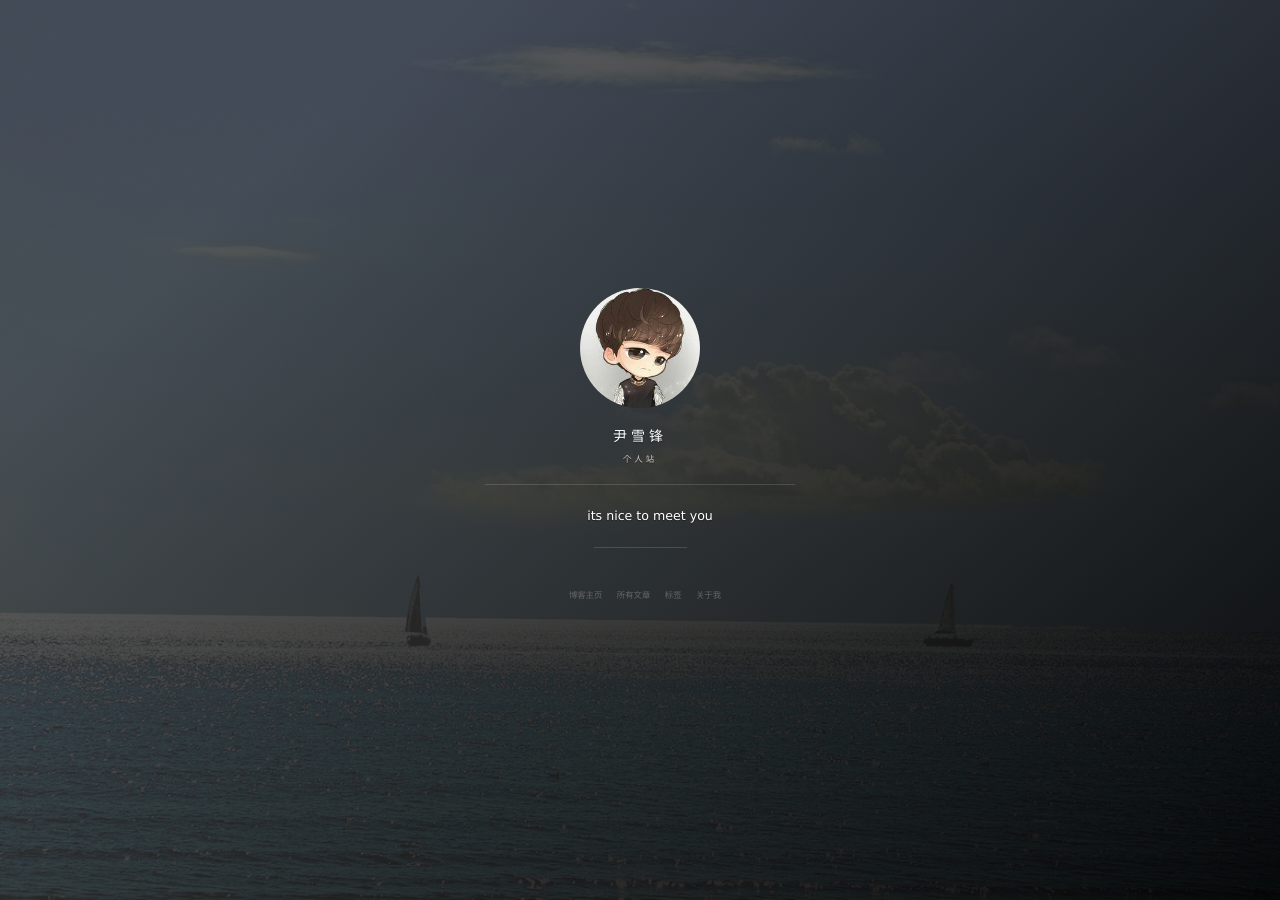
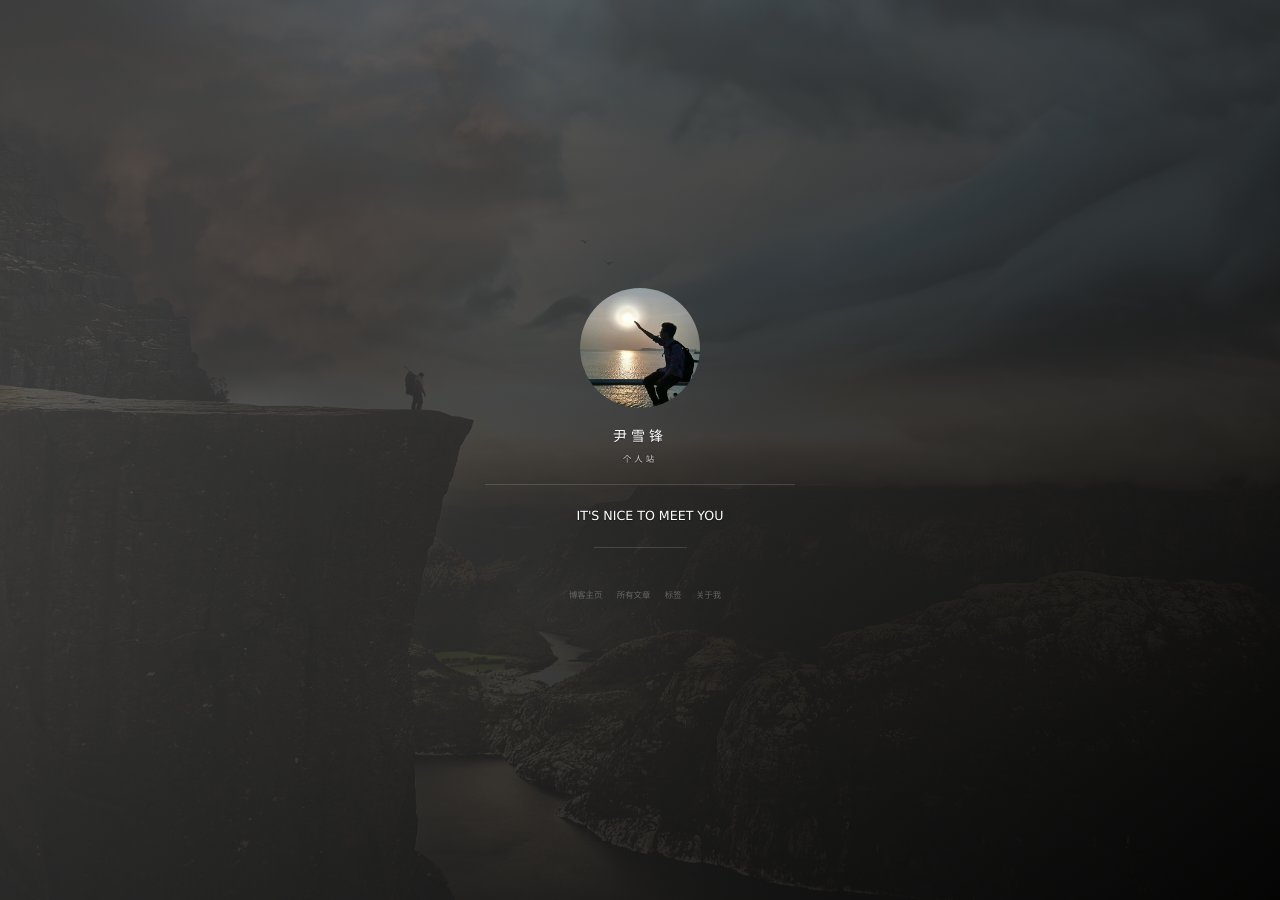
Before and after one commit to xiaofengfenger/xiaofengfenger.github.io, a Jekyll site: the page built from index.html, in a window 1280 px wide. Built offline with Jekyll 4.4.1, drawn with Linux system fonts in a browser that asks for light colours; nearby versions of some CDN libraries; the list of posts is cut into pages by our own code; comment, search, counter and statistics services are not loaded; grey boxes are pictures that could not be loaded.

Commit message:
图片修改

```diff
--- a/_config.yml
+++ b/_config.yml
@@ -1,11 +1,11 @@
 # Basic
 title: 尹雪锋
 subtitle: 个人站
-description: its nice to meet you
+description: IT'S NICE TO MEET YOU
 # 头像里面的标题
 avatarTitle: yinxuefeng
 # 头像里面的描述
-avatarDesc: c/c++ java
+avatarDesc: c/c++/java
 url: "http://xiaofengfenger.github.io"
 
 # Comment
```
Also changed, not shown: images/avatar.jpg, images/background-cover.jpg, images/payimg/alipayimg.jpg, images/payimg/weipayimg.jpg, 1 other file.
